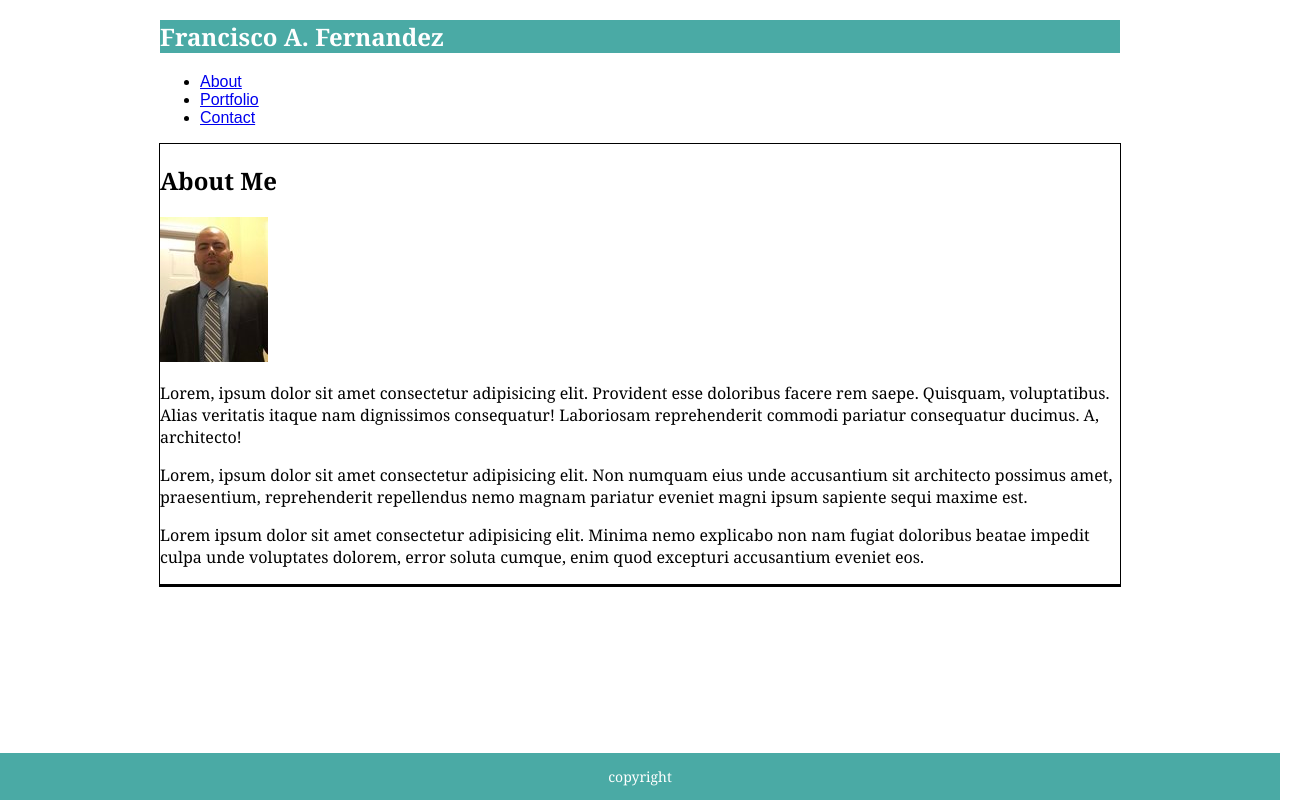
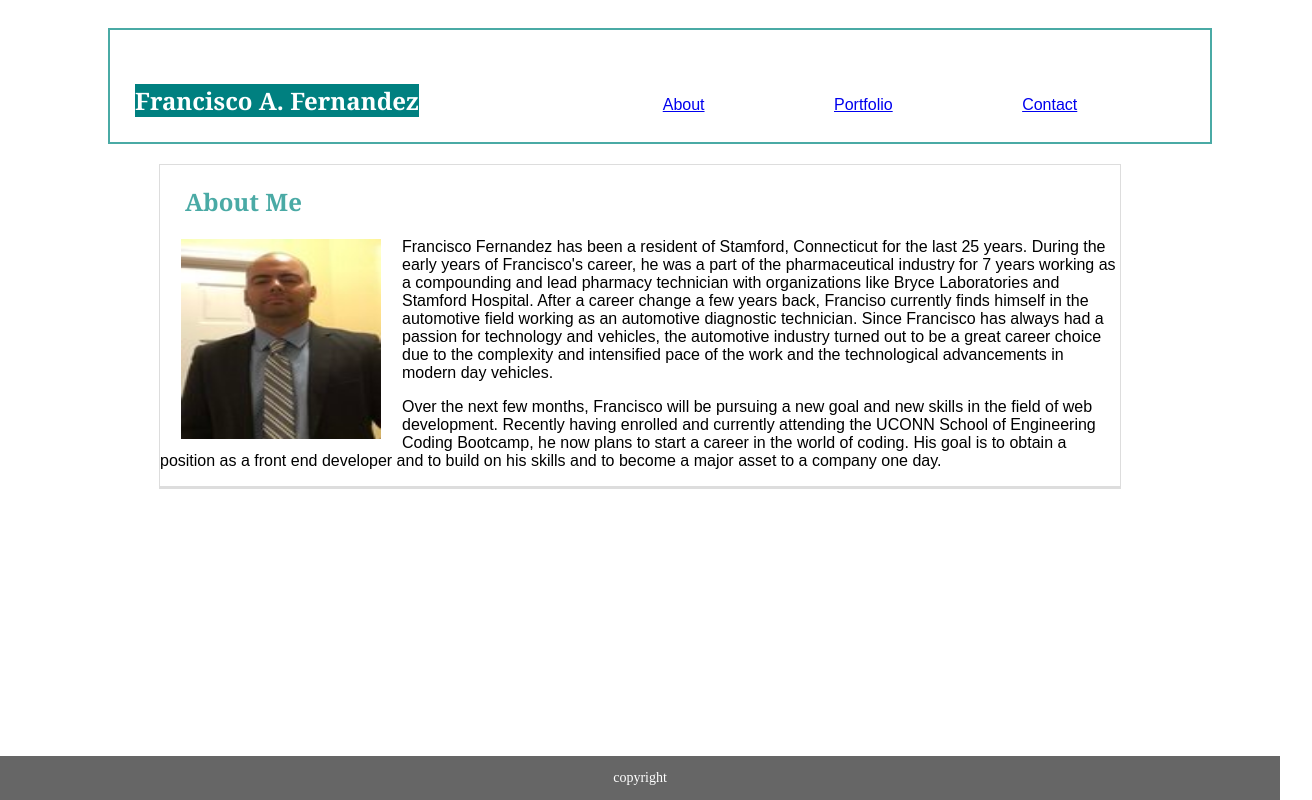
Before and after one commit to ffernandez111/ffernandez111.github.io, a plain HTML site: page index.html in a window 1280 px wide. Shown: the whole page, 1312 px wide, since content can reach past the window. Drawn offline with Linux system fonts and the light colour scheme.

Commit message:
margins and positions added

```diff
--- a/assets/css/my-portfolio-stylesheet.css
+++ b/assets/css/my-portfolio-stylesheet.css
@@ -1,40 +1,75 @@
 header {
+    margin-left: 0;
+    margin-top: 5px;
     background-color: #ffffff;
+    width: 100%;
+    padding: 20px;
+    position: relative;
+    border-width: 2px;
+    border-color: #cccccc;
+
 }
 
+.container {
+    width: 1100px;
+    margin: 0 auto;
+    border: 2px solid #4aaaa5;
+    align-self: auto;
+
+
+}
 .my-name {
     font-family: Georgia, "Times New Roman", Times, serif;
-    background-color: #4aaaa5;
+    display: inline-block;
+    background-color: teal;
     color: white;
+    margin-top: 25px;
+    margin-bottom: 25px;
+    margin-left: 25px;
+}
+
+.links {
+     position: relative;;
+     top:0;
+     right:0;
+     margin-top: 25px;
+     margin-right: 25px;
+     margin-left: 100px;
+     display:inline-block;
+     font-family: Arial, Helvetica Neue, Helvetica, sans-serif;
+
+}
+
+.about-me {
     width: 960px;
+
+    margin: 0 auto;
+    border: 1px solid #dddddd;
+    background-color: #ffffff;
 }
 
 h2 {
     font-family: Georgia, "Times New Roman", Times, serif;
+    margin-left: 25px;
+    color: #4aaaa5;
 }
 
-li {
-font-family: Arial, Helvetica Neue, Helvetica, sans-serif;
-
+#portfolio-image {
+    float: left;
+    margin-left: 20px;
+    margin-right: 20px;
+    border: 1px solid white;
+    width: 200px;
+    height: 200px;
 }
 
-p {
-    font-family: Georgia, "Times New Roman", Times, serif;
+.bio {
+    font-family: 'Arial', 'Helvetica Neue', Helvetica, sans-serif;
 }
 
-.container {
-    width: 960px;
-    margin: 0 auto;
-}
-
-.about-me {
-    width: 960px;
-    margin: 0 auto;
-    border: 1px solid #000;
-}
 
 #footer {
-    background-color: #4aaaa5;
+    background-color: #666666;
     position: fixed;
     left: 0;
     bottom: 0;
--- a/index.html
+++ b/index.html
@@ -26,9 +26,9 @@
 
 
             <ul>
-                <li><a href="index.html"> About</a></li>
-                <li><a href="portfolio.html"> Portfolio</a></li>
-                <li><a href="contact.html"> Contact</a></li>
+                <li class="links"><a href="index.html"> About</a></li>
+                <li class="links"><a href="portfolio.html"> Portfolio</a></li>
+                <li class="links"><a href="contact.html"> Contact</a></li>
             </ul>
 
             </nav>
@@ -48,9 +48,9 @@
 
            <img id="portfolio-image" src="assets/images/portfolio-image.jpg">
 
-                <p>Lorem, ipsum dolor sit amet consectetur adipisicing elit. Provident esse doloribus facere rem saepe. Quisquam, voluptatibus. Alias veritatis itaque nam dignissimos consequatur! Laboriosam reprehenderit commodi pariatur consequatur ducimus. A, architecto!</p>
-                <p>Lorem, ipsum dolor sit amet consectetur adipisicing elit. Non numquam eius unde accusantium sit architecto possimus amet, praesentium, reprehenderit repellendus nemo magnam pariatur eveniet magni ipsum sapiente sequi maxime est.</p>
-                <p>Lorem ipsum dolor sit amet consectetur adipisicing elit. Minima nemo explicabo non nam fugiat doloribus beatae impedit culpa unde voluptates dolorem, error soluta cumque, enim quod excepturi accusantium eveniet eos.</p>
+                <p class="bio">Francisco Fernandez has been a resident of Stamford, Connecticut for the last 25 years. During the early years of Francisco's career, he was a part of the pharmaceutical industry for 7 years working as a compounding and lead pharmacy technician with organizations like Bryce Laboratories and Stamford Hospital. After a career change a few years back, Franciso currently finds himself in the automotive field working as an automotive diagnostic technician. Since Francisco has always had a passion for technology and vehicles, the automotive industry turned out to be a great career choice due to the complexity and intensified pace of the work and the technological advancements in modern day vehicles.</p>
+                <p class="bio">Over the next few months, Francisco will be pursuing a new goal and new skills in the field of web development. Recently having enrolled and currently attending the UCONN School of Engineering Coding Bootcamp, he now plans to start a career in the world of coding. His goal is to obtain a position as a front end developer and to build on his skills and to become a major asset to a company one day.</p>
+
         </section>
 
 
@@ -62,7 +62,7 @@
 
 
 
-<div class="about-me">
+<div class="about-me"></div>
 
 
 
```
